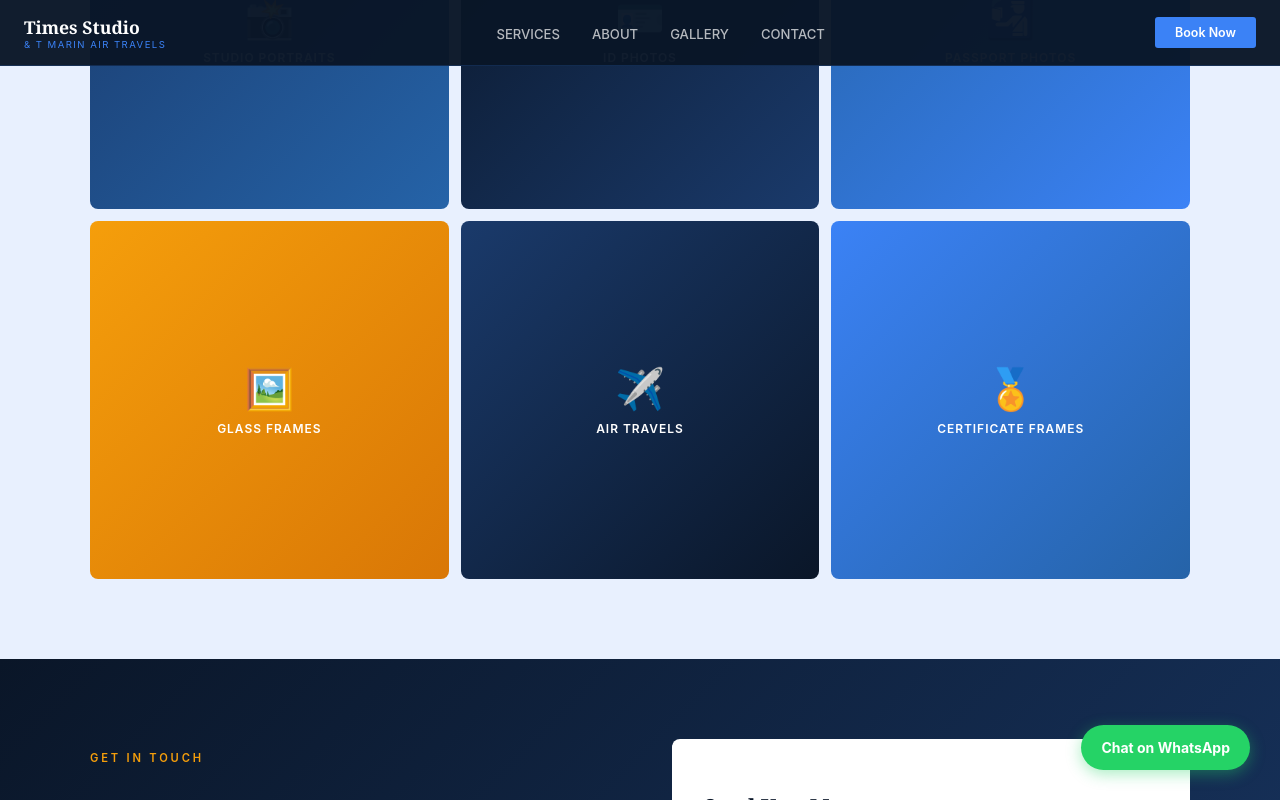
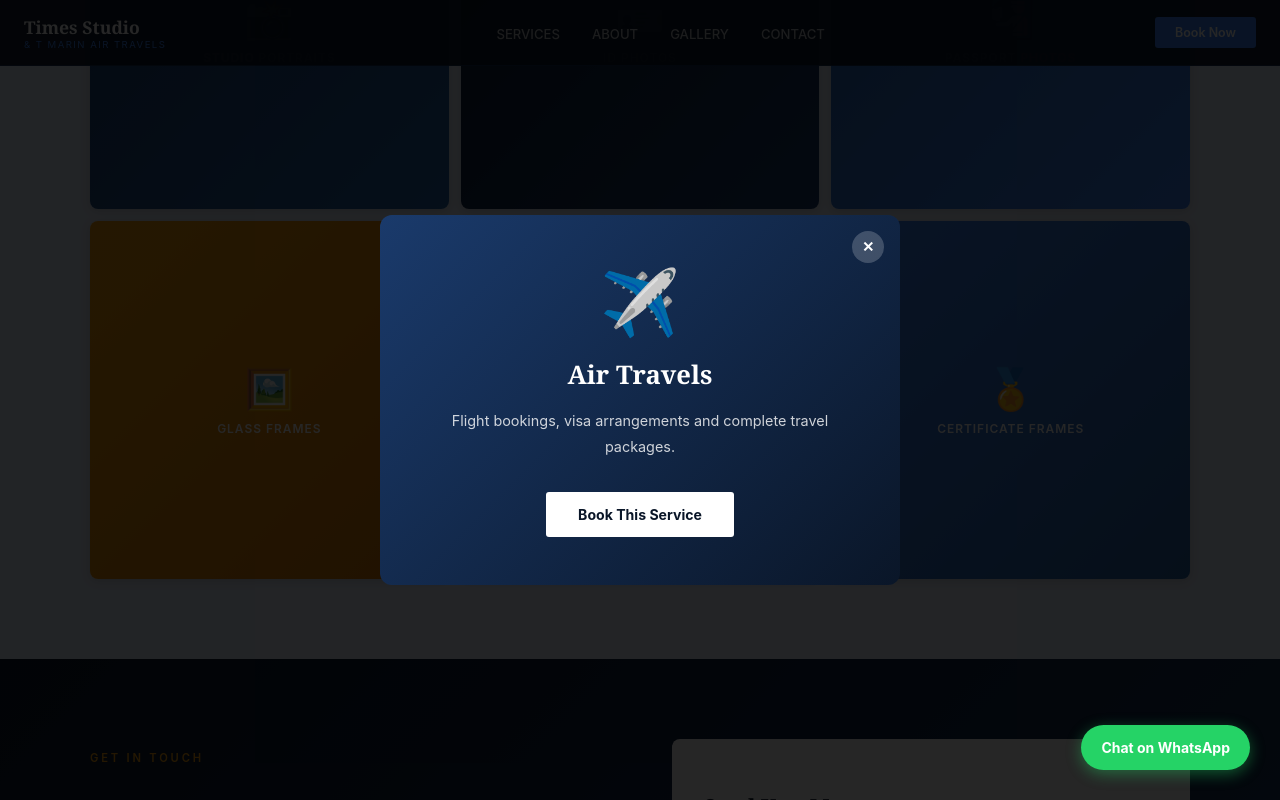
Before and after one commit to thivekshan-engineer/times-studio-website, a React (Create React App) app in the folder frontend/: page / in a window 1280 px wide. Both pictures are taken after a click on the element "✈️ AIR TRAVELS". Shown: the part 3066-3866 px from the top of the page. Built offline with nearby package versions, Linux system fonts and the light colour scheme.

Commit message:
Add gallery lightbox animation

```diff
--- a/frontend/src/components/Gallery.js
+++ b/frontend/src/components/Gallery.js
@@ -1,16 +1,18 @@
-import React from 'react';
+import React, { useState } from 'react';
 
 const items = [
-  { icon: '📸', label: 'Studio Portraits', bg: 'linear-gradient(135deg, #1a3a6b, #2563a8)' },
-  { icon: '🪪', label: 'ID Photos', bg: 'linear-gradient(135deg, #0a1628, #1a3a6b)' },
-  { icon: '🛂', label: 'Passport Photos', bg: 'linear-gradient(135deg, #2563a8, #3b82f6)' },
-  { icon: '🖼️', label: 'Glass Frames', bg: 'linear-gradient(135deg, #f59e0b, #d97706)' },
-  { icon: '✈️', label: 'Air Travels', bg: 'linear-gradient(135deg, #1a3a6b, #0a1628)' },
-  { icon: '🏅', label: 'Certificate Frames', bg: 'linear-gradient(135deg, #3b82f6, #2563a8)' },
+  { icon: '📸', label: 'Studio Portraits', bg: 'linear-gradient(135deg, #1a3a6b, #2563a8)', desc: 'Professional studio portrait sessions with expert lighting and backdrops.' },
+  { icon: '🪪', label: 'ID Photos', bg: 'linear-gradient(135deg, #0a1628, #1a3a6b)', desc: 'Government approved ID and NIC photos with same-day delivery.' },
+  { icon: '🛂', label: 'Passport Photos', bg: 'linear-gradient(135deg, #2563a8, #3b82f6)', desc: 'International standard passport and visa photos for all countries.' },
+  { icon: '🖼️', label: 'Glass Frames', bg: 'linear-gradient(135deg, #f59e0b, #d97706)', desc: 'Premium quality glass frames for photos, certificates and artwork.' },
+  { icon: '✈️', label: 'Air Travels', bg: 'linear-gradient(135deg, #1a3a6b, #0a1628)', desc: 'Flight bookings, visa arrangements and complete travel packages.' },
+  { icon: '🏅', label: 'Certificate Frames', bg: 'linear-gradient(135deg, #3b82f6, #2563a8)', desc: 'Professional framing for certificates, awards and diplomas.' },
 ];
 
 function Gallery() {
   const isMobile = window.innerWidth <= 768;
+  const [selected, setSelected] = useState(null);
+  const [hovered, setHovered] = useState(null);
 
   return (
     <section style={styles.section} id="gallery">
@@ -25,13 +27,51 @@ function Gallery() {
           gridTemplateColumns: isMobile ? 'repeat(2, 1fr)' : 'repeat(3, 1fr)'
         }}>
           {items.map((item, i) => (
-            <div key={i} style={{ ...styles.item, background: item.bg }}>
+            <div
+              key={i}
+              onClick={() => setSelected(item)}
+              onMouseEnter={() => setHovered(i)}
+              onMouseLeave={() => setHovered(null)}
+              style={{
+                ...styles.item,
+                background: item.bg,
+                transform: hovered === i ? 'scale(1.04)' : 'scale(1)',
+                boxShadow: hovered === i ? '0 12px 40px rgba(0,0,0,0.3)' : '0 2px 10px rgba(0,0,0,0.15)',
+                transition: 'all 0.3s ease'
+              }}
+            >
               <div style={styles.icon}>{item.icon}</div>
               <div style={styles.label}>{item.label}</div>
+              {hovered === i && (
+                <div style={styles.overlay}>
+                  <div style={styles.overlayText}>Click to View</div>
+                </div>
+              )}
             </div>
           ))}
         </div>
       </div>
+
+      {/* Lightbox */}
+      {selected && (
+        <div
+          style={styles.lightbox}
+          onClick={() => setSelected(null)}
+        >
+          <div
+            style={{ ...styles.lightboxCard, background: selected.bg }}
+            onClick={e => e.stopPropagation()}
+          >
+            <button style={styles.closeBtn} onClick={() => setSelected(null)}>✕</button>
+            <div style={styles.lightboxIcon}>{selected.icon}</div>
+            <div style={styles.lightboxTitle}>{selected.label}</div>
+            <div style={styles.lightboxDesc}>{selected.desc}</div>
+            <a href="#contact" style={styles.lightboxBtn} onClick={() => setSelected(null)}>
+              Book This Service
+            </a>
+          </div>
+        </div>
+      )}
     </section>
   );
 }
@@ -45,13 +85,28 @@ const styles = {
   desc: { color: '#64748b', fontSize: '1rem', lineHeight: '1.8' },
   grid: { display: 'grid', gap: '0.75rem' },
   item: {
-    aspectRatio: '1', borderRadius: '8px', overflow: 'hidden',
-    position: 'relative', cursor: 'pointer',
-    display: 'flex', flexDirection: 'column',
-    alignItems: 'center', justifyContent: 'center', gap: '0.5rem'
+    aspectRatio: '1',
+    borderRadius: '8px',
+    overflow: 'hidden',
+    position: 'relative',
+    cursor: 'pointer',
+    display: 'flex',
+    flexDirection: 'column',
+    alignItems: 'center',
+    justifyContent: 'center',
+    gap: '0.5rem'
   },
   icon: { fontSize: '2.5rem', zIndex: 1 },
-  label: { color: 'white', fontSize: '0.75rem', fontWeight: '600', letterSpacing: '0.08em', textTransform: 'uppercase', textAlign: 'center', padding: '0 0.5rem' }
+  label: { color: 'white', fontSize: '0.75rem', fontWeight: '600', letterSpacing: '0.08em', textTransform: 'uppercase', textAlign: 'center', padding: '0 0.5rem', zIndex: 1 },
+  overlay: { position: 'absolute', inset: 0, background: 'rgba(0,0,0,0.4)', display: 'flex', alignItems: 'center', justifyContent: 'center', borderRadius: '8px' },
+  overlayText: { color: 'white', fontSize: '0.8rem', fontWeight: '700', letterSpacing: '0.1em', textTransform: 'uppercase', border: '1px solid white', padding: '0.4rem 1rem', borderRadius: '3px' },
+  lightbox: { position: 'fixed', inset: 0, background: 'rgba(0,0,0,0.85)', display: 'flex', alignItems: 'center', justifyContent: 'center', zIndex: 9999, padding: '1rem' },
+  lightboxCard: { borderRadius: '12px', padding: '3rem 2.5rem', maxWidth: '440px', width: '100%', textAlign: 'center', position: 'relative', animation: 'fadeIn 0.3s ease' },
+  closeBtn: { position: 'absolute', top: '1rem', right: '1rem', background: 'rgba(255,255,255,0.2)', border: 'none', color: 'white', width: '32px', height: '32px', borderRadius: '50%', cursor: 'pointer', fontSize: '0.9rem', fontWeight: 'bold' },
+  lightboxIcon: { fontSize: '4rem', marginBottom: '1rem' },
+  lightboxTitle: { fontFamily: 'Georgia, serif', fontSize: '1.6rem', fontWeight: '700', color: 'white', marginBottom: '1rem' },
+  lightboxDesc: { fontSize: '0.9rem', color: 'rgba(255,255,255,0.8)', lineHeight: '1.8', marginBottom: '2rem' },
+  lightboxBtn: { background: 'white', color: '#0a1628', padding: '0.85rem 2rem', borderRadius: '3px', textDecoration: 'none', fontWeight: '700', fontSize: '0.88rem', display: 'inline-block' },
 };
 
 export default Gallery;
```
